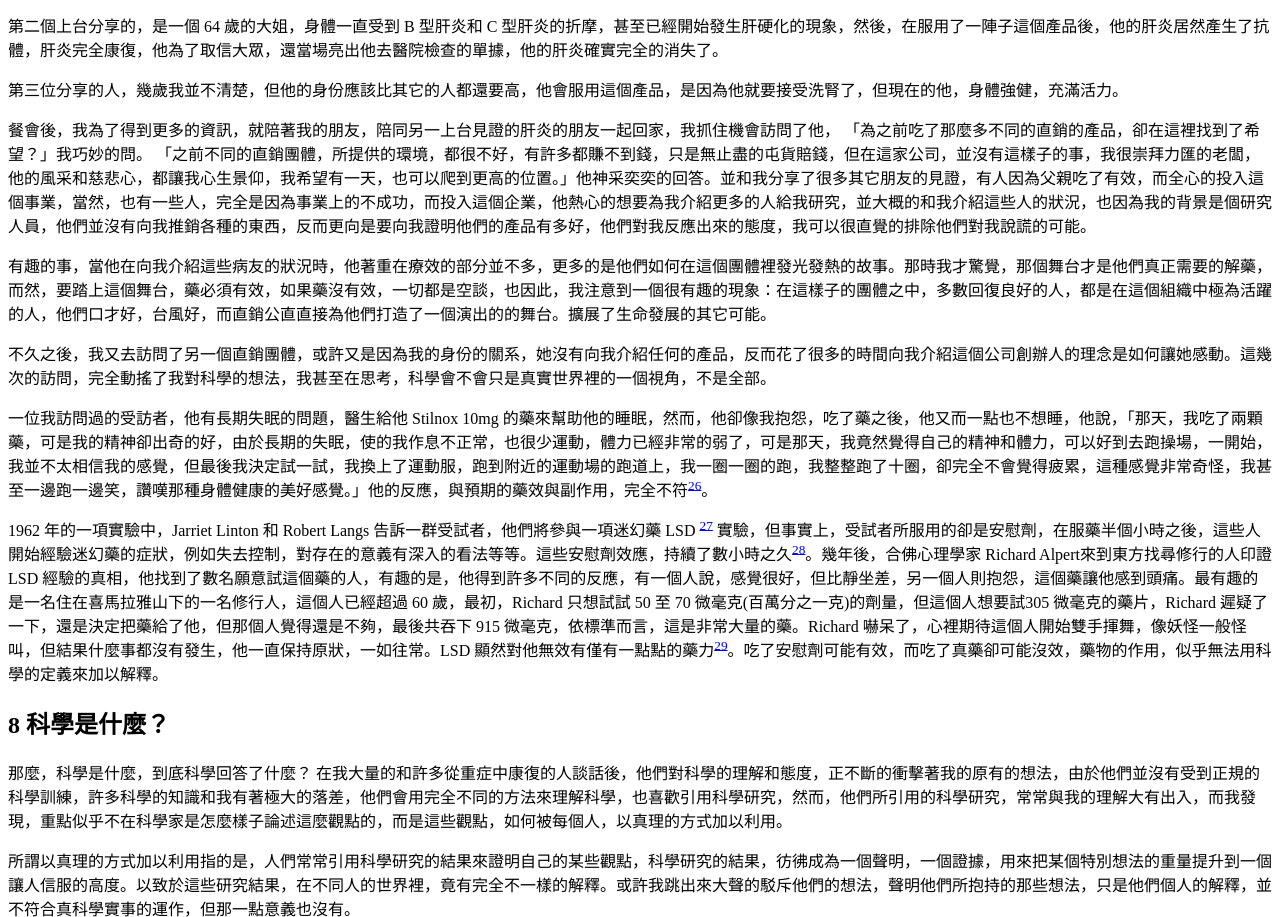
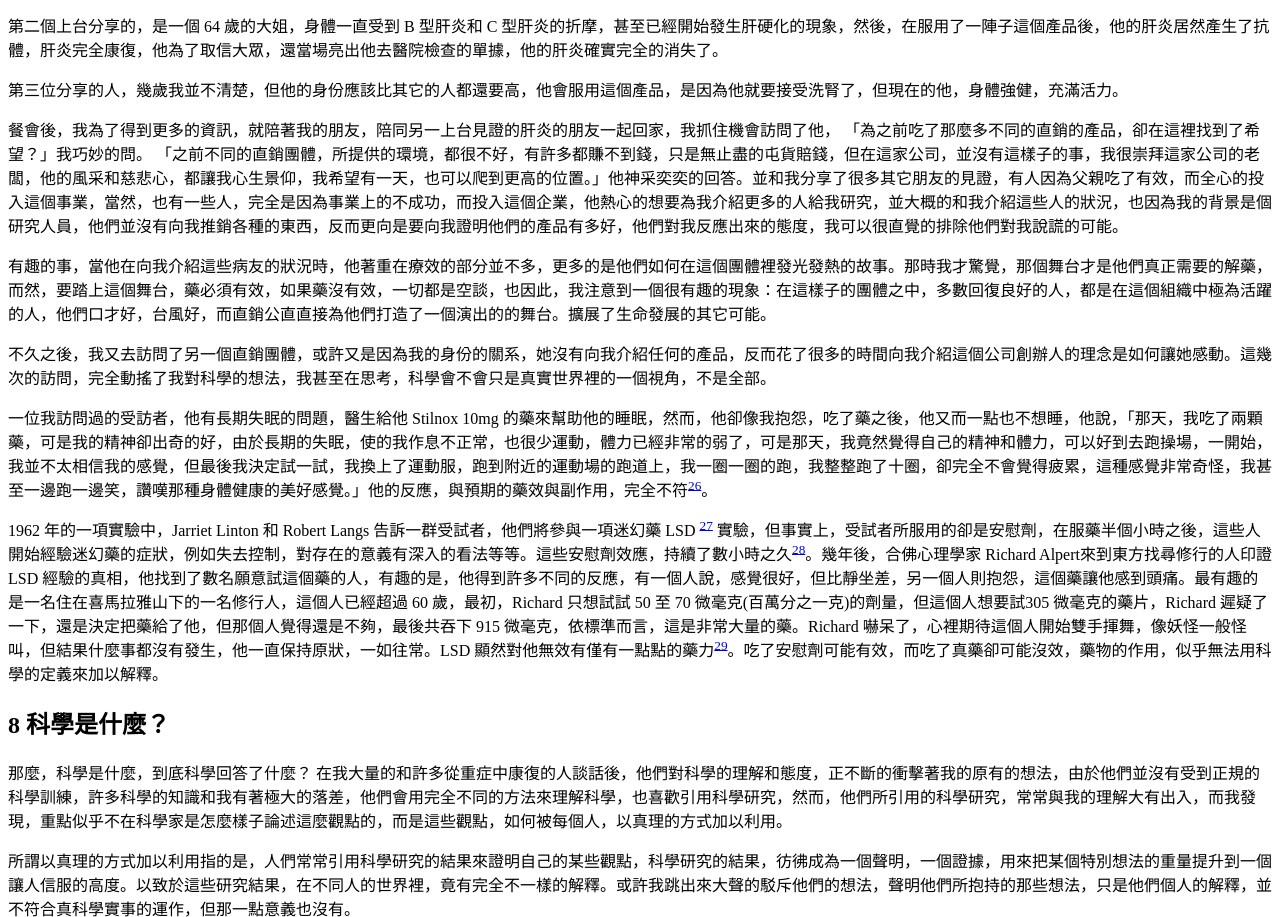
Before and after one commit to funal125/healing, a plain HTML site: page index.html in a window 1280 px wide. Shown: the part 8106-9023 px from the top of the page. Drawn offline with Linux system fonts and the light colour scheme.

Commit message:
修掉文字

```diff
--- a/index.html
+++ b/index.html
@@ -588,7 +588,7 @@ for the JavaScript code in this tag.
 <p>
 餐會後，我為了得到更多的資訊，就陪著我的朋友，陪同另一上台見證的肝炎的朋友一起回家，我抓住機會訪問了他，
 「為之前吃了那麼多不同的直銷的產品，卻在這裡找到了希望？」我巧妙的問。
-「之前不同的直銷團體，所提供的環境，都很不好，有許多都賺不到錢，只是無止盡的屯貨賠錢，但在這家公司，並沒有這樣子的事，我很崇拜力匯的老闆，他的風采和慈悲心，都讓我心生景仰，我希望有一天，也可以爬到更高的位置。」他神采奕奕的回答。並和我分享了很多其它朋友的見證，有人因為父親吃了有效，而全心的投入這個事業，當然，也有一些人，完全是因為事業上的不成功，而投入這個企業，他熱心的想要為我介紹更多的人給我研究，並大概的和我介紹這些人的狀況，也因為我的背景是個研究人員，他們並沒有向我推銷各種的東西，反而更向是要向我證明他們的產品有多好，他們對我反應出來的態度，我可以很直覺的排除他們對我說謊的可能。
+「之前不同的直銷團體，所提供的環境，都很不好，有許多都賺不到錢，只是無止盡的屯貨賠錢，但在這家公司，並沒有這樣子的事，我很崇拜這家公司的老闆，他的風采和慈悲心，都讓我心生景仰，我希望有一天，也可以爬到更高的位置。」他神采奕奕的回答。並和我分享了很多其它朋友的見證，有人因為父親吃了有效，而全心的投入這個事業，當然，也有一些人，完全是因為事業上的不成功，而投入這個企業，他熱心的想要為我介紹更多的人給我研究，並大概的和我介紹這些人的狀況，也因為我的背景是個研究人員，他們並沒有向我推銷各種的東西，反而更向是要向我證明他們的產品有多好，他們對我反應出來的態度，我可以很直覺的排除他們對我說謊的可能。
 </p>
 
 <p>
```
